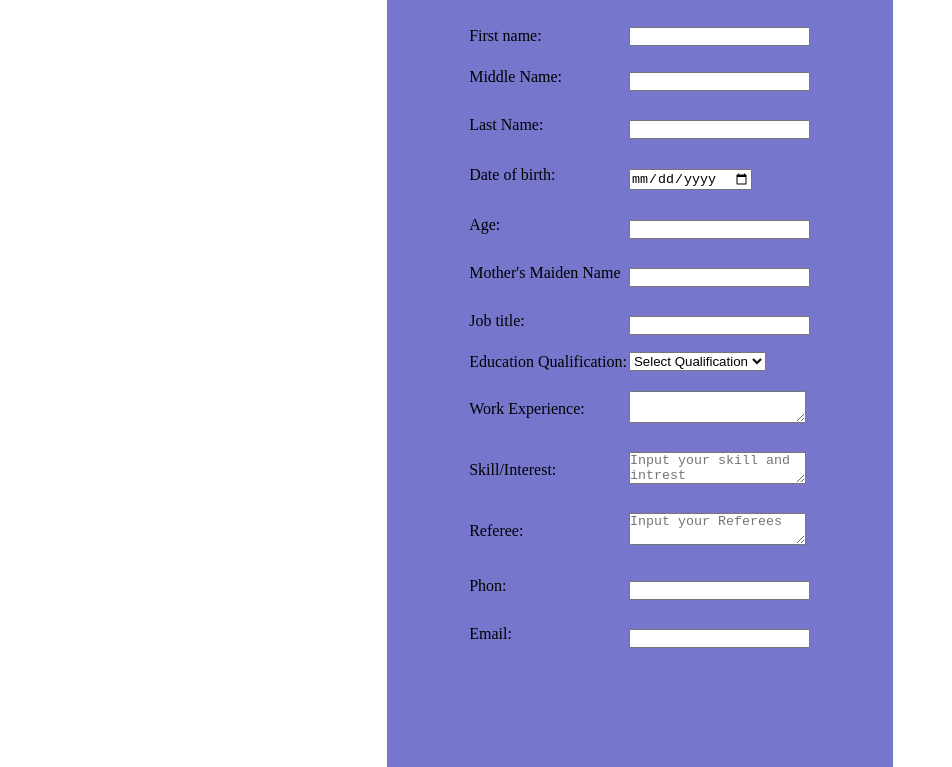
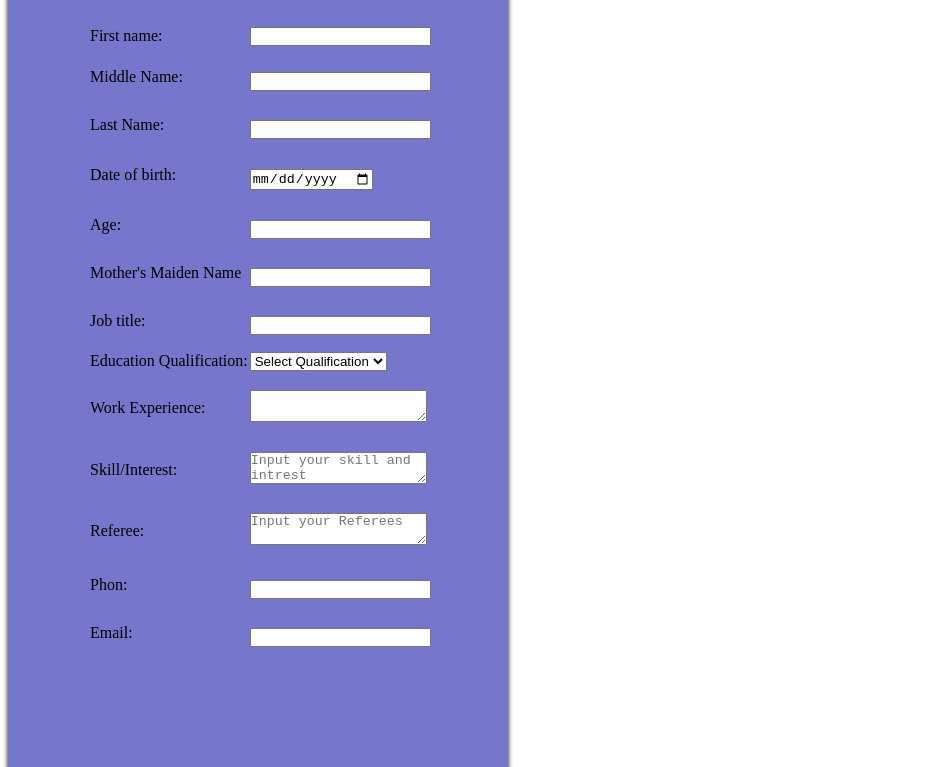
Before and after one commit to rahul8431/myregistor, a plain HTML site: page index.html in a window 1280 px wide. Shown: the part 124-891 px from the top of the page, without its empty margins (0-952 px from the left). Drawn offline with Linux system fonts and the light colour scheme.

Commit message:
Update index.css

```diff
--- a/index.css
+++ b/index.css
@@ -27,12 +27,12 @@ padding-right: 25%;
 
 }
 .container{
-    background-color: rgb(118, 118, 204);
-    margin-right: 30%;
-    margin-left: 30%;
-    margin-bottom: 5%;
-    height: 130vh;
-    float: center;
+    background: rgb(118, 118, 204);
+border-radius: 5px;
+box-shadow: 0 2px 5px rgb(0, 0, 0);
+width: 500px;
+max-width: 100%;
+}
 
 
 }
```
